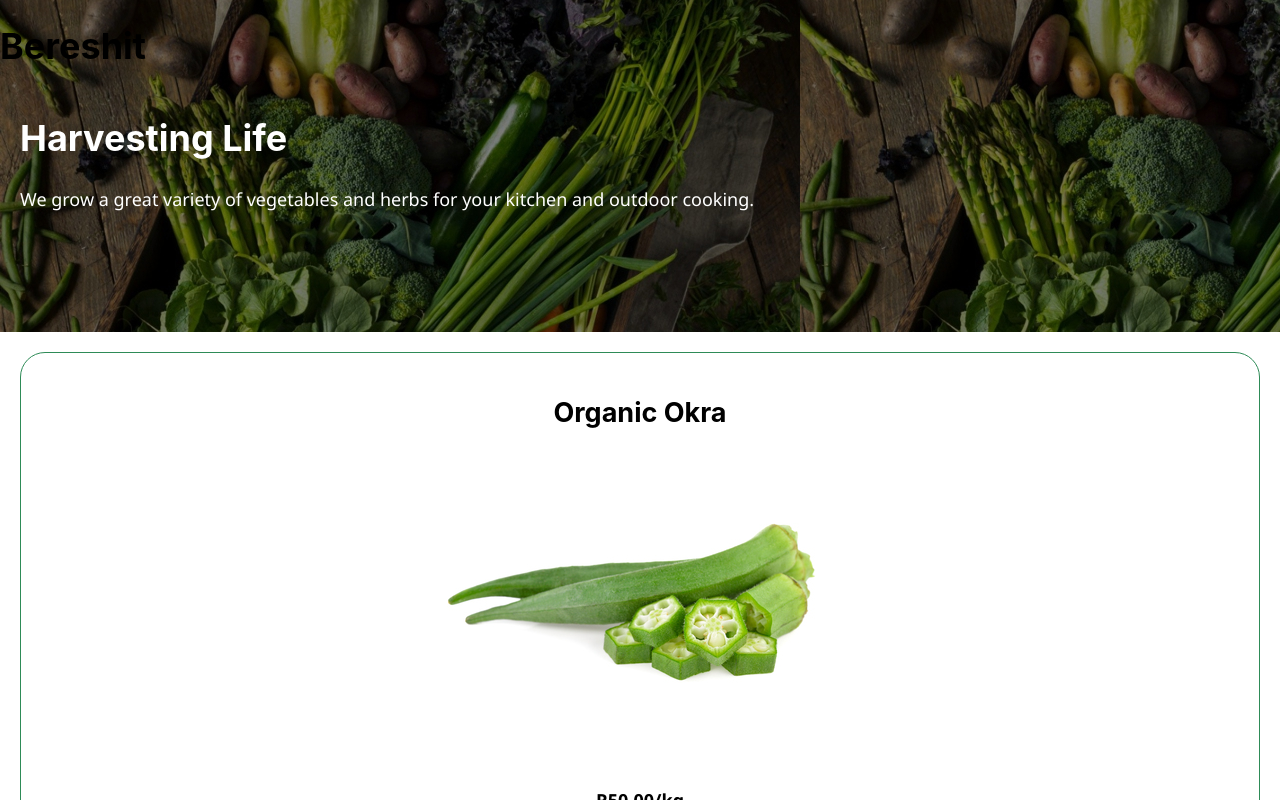
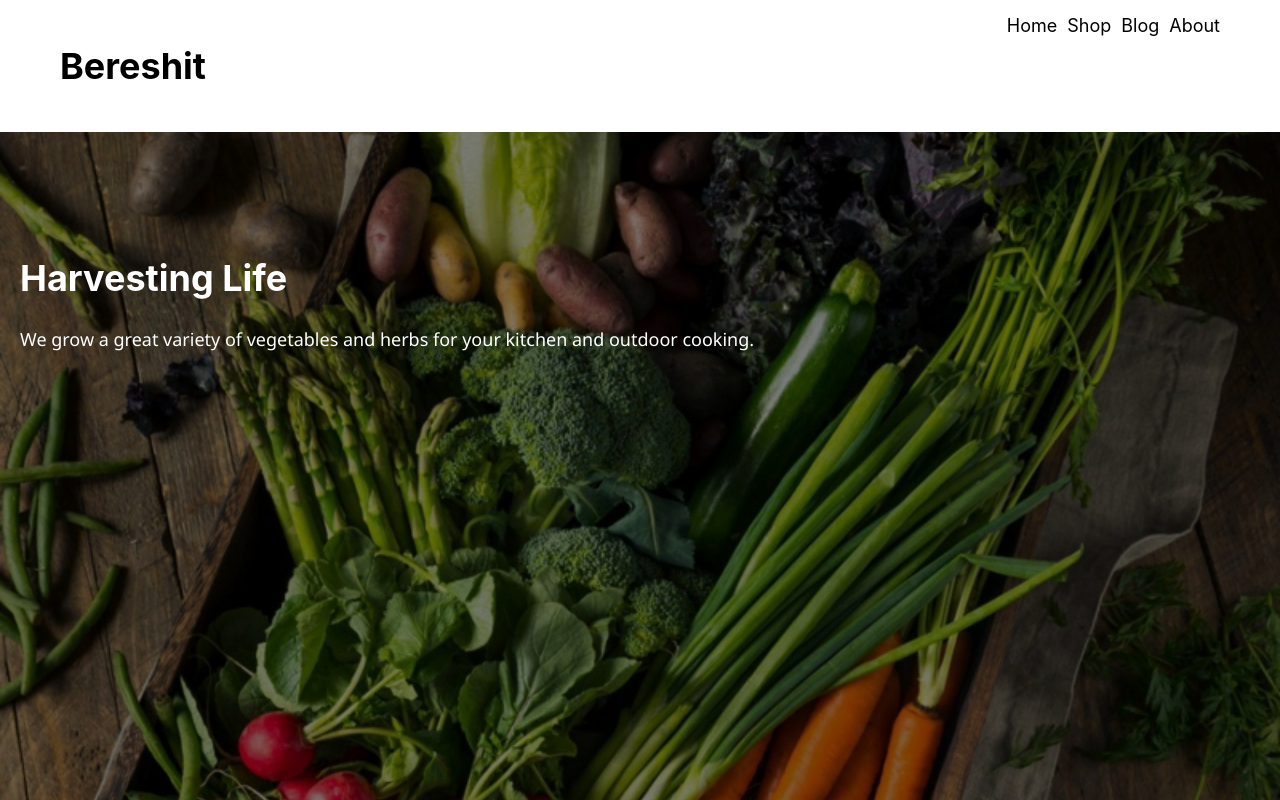
Before and after one commit to malebosambo/bereshit, a React (Vite) app: page / in a window 1280 px wide. Shown: the top 800 px of the page. Built offline with nearby package versions, Linux system fonts and the light colour scheme.

Commit message:
added header, added media queries, installed packages

```diff
--- a/package.json
+++ b/package.json
@@ -8,6 +8,7 @@
     "@testing-library/user-event": "^14.4.3",
     "react": "^18.2.0",
     "react-dom": "^18.2.0",
+    "react-router-dom": "^6.26.0",
     "web-vitals": "^3.1.0"
   },
   "overrides": {
--- a/src/App.css
+++ b/src/App.css
@@ -9,7 +9,7 @@ body {
 
 img {
   height: auto;
-  max-width: 100%;
+  width: 100%;
 }
 
 input {
@@ -27,6 +27,19 @@ p {
   line-height: 30px;
 }
 
+@media only screen and (max-width: 600px) {
+
+}
+
+@media only screen and (min-width: 601px) and (max-width: 768px) {
+
+}
+
+@media only screen and (min-width: 769px) and (max-width: 992px) {
+
+}
+
+@media only screen and (min-width: 993px) and (max-width: 1400px) {
   .Bold {
     font-weight: bold;
   }
@@ -40,7 +53,9 @@ p {
   }
 
   .Contact {
-  background-image: url(/public/contactus.jpg);
+    background-image: url(/contactus.jpg);
+    background-repeat: no-repeat;
+    background-size: cover;
     color: white;
     padding: 50px 20px;
   }
@@ -52,10 +67,19 @@ p {
   }
 
   .Harvest {
-  background-image: url(/public/veggie-harvest_1.jpg);
+    background-image: url(/veggie-harvest_1.jpg);
+    background-repeat: no-repeat;
+    background-size: cover;
     color: white;
-  margin-top: -100px;
+    height: 500px;
     padding: 100px 20px;
+  }
+
+  .Header {
+    display: flex;
+    flex-direction: row;
+    justify-content: space-between;
+    padding: 10px 50px;
   }
 
   .Health {
@@ -72,15 +96,22 @@ p {
     width: 50px;
   }
 
+  .Logo {
+    padding: 10px;
+  }
+
   .Main_Content {
     width: 100%;
   }
 
-.Menu {
-  color: white;
-  float: right;
-  text-align: center;
-  width: 30%;
+  .Menu, a {
+    color: black;
+    padding: 5px;
+    text-decoration: none;
+  }
+
+  .Mobile-Menu {
+    display: none;
   }
 
   .Product {
@@ -96,8 +127,11 @@ p {
   }
 
   .Sustainable {
-  background-image: url(/public/woman-farmer_1.jpg);
+    background-image: url(/woman-farmer_1.jpg);
+    background-repeat: no-repeat;
+    background-size: cover;
     color: white;
+    height: 500px;
     padding: 40px 20px;
   }
 
@@ -108,3 +142,4 @@ p {
     padding-left: 10px;
     width: 70%;
   }
+}
--- a/src/App.jsx
+++ b/src/App.jsx
@@ -1,10 +1,29 @@
+import React, { useState } from 'react';
 import './App.css';
+import { Link } from 'react-router-dom';
 
-function App() {
+export function App() {
+
+  const [ mobileMenu, setMobileMenu ] = useState(false);
+
+  const showMenu = () => setMobileMenu(!mobileMenu);
+
   return (
-    <div className="App">
-      <div>
-        <h1>Bereshit</h1>
+    <div className="Home">
+      <div className="Header">
+        <div className="Logo">
+          <div><h1>Bereshit</h1></div>
+          <div className="Mobile-Menu" style={{padding: "20px"}}>
+            <button onClick={showMenu} className={ !mobileMenu ? "" : "Menu" }>=</button>
+            <button onClick={showMenu} className={ mobileMenu ? "" : "Menu" }>X</button>
+          </div>
+        </div>
+        <div className={ mobileMenu ? "Menu-Visible" : "Menu" }>
+          <Link to="/">Home</Link>
+          <Link to="/shop">Shop</Link>
+          <Link to="/blog">Blog</Link>
+          <Link to="/about">About</Link>
+        </div>
       </div>
       <div className="Main_Content">
         <div className="Harvest">
@@ -21,7 +40,6 @@ function App() {
           <p>We use sustainability farming methodology to make a positive contribution to the environment.</p>
           <p className="Border"><a href="https://sdgs.un.org/goals">Learn about SDGs</a></p>
         </div>
-        <div><img src="./health.jpg" alt="health products"/></div>
         <div className="Health">
           <h1>Healthy Living</h1>
           <p>Use our health products to help you enjoy life more and make you worry less about visits to the doctor.</p>
@@ -48,4 +66,29 @@ function App() {
   );
 }
 
-export default App;
+export function Shop() {
+
+  return (
+    <div>
+      <h1>Shop</h1>
+    </div>
+  )
+}
+
+export function Blog() {
+
+  return (
+    <div>
+      <h1>Blog</h1>
+    </div>
+  )
+}
+
+export function About() {
+
+  return (
+    <div>
+      <h1>About</h1>
+    </div>
+  )
+}
--- a/src/index.jsx
+++ b/src/index.jsx
@@ -1,13 +1,25 @@
 import React from 'react';
 import ReactDOM from 'react-dom/client';
+import {
+  BrowserRouter,
+  Routes,
+  Route
+} from 'react-router-dom';
 import './index.css';
-import App from './App';
+import { App, Shop, Blog, About } from './App';
 import reportWebVitals from './reportWebVitals';
 
 const root = ReactDOM.createRoot(document.getElementById('root'));
 root.render(
   <React.StrictMode>
-    <App />
+    <BrowserRouter>
+      <Routes>
+        <Route path="/" element={<App />} />
+        <Route path="/shop" element={<Shop />} />
+        <Route path="/blog" element={<Blog />} />
+        <Route path="/about" element={<About />} />
+      </Routes>
+    </BrowserRouter>
   </React.StrictMode>
 );
 
```
Also changed, not shown: 1 other file (tests, documents, lock files or other folders). Lines whose indentation alone changed are shown as unchanged.
